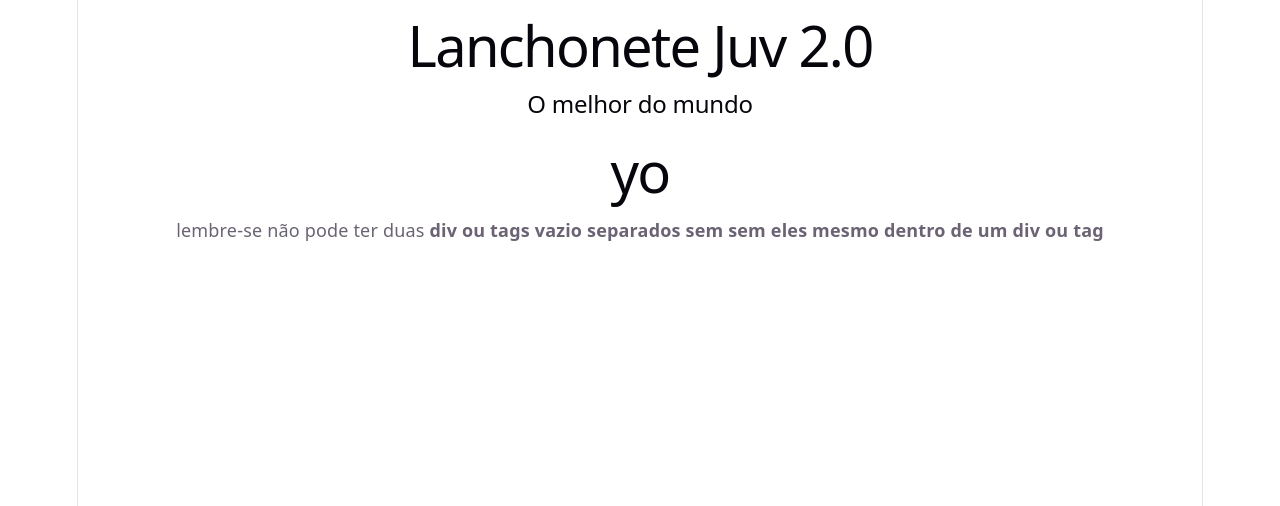
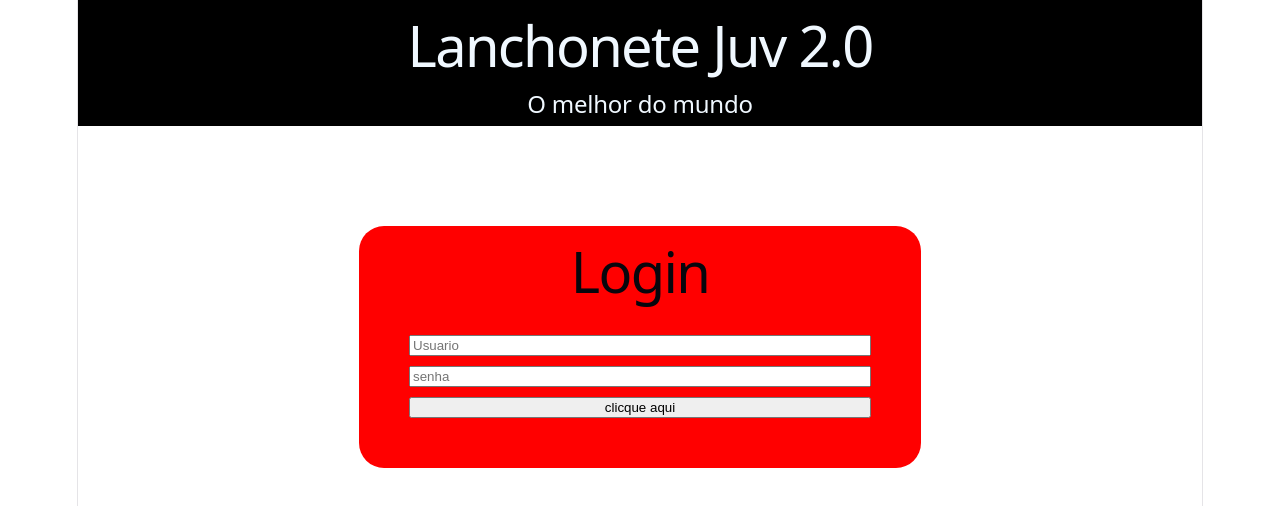
Before and after one commit to pierrelouis9-del/React_site-html, a React (Vite) app: page / in a window 1280 px wide. Shown: the top 506 px of the page. Built offline with nearby package versions, Linux system fonts and the light colour scheme.

Commit message:
terceiro commit

```diff
--- a/src/App.jsx
+++ b/src/App.jsx
@@ -8,7 +8,7 @@ function App() {
         subtitulo="O melhor do mundo"
       />
 
-      <Login />
+      <Login title ="Login"/>
     </>
 
 
--- /dev/null
+++ b/src/components/Header.css
@@ -0,0 +1,7 @@
+.titulo{
+    background-color: rgb(0, 0, 0);
+}
+
+.titulo h1,h2 {
+    color: aliceblue;
+}
--- a/src/components/Header.jsx
+++ b/src/components/Header.jsx
@@ -1,10 +1,15 @@
-function Header({titulo,subtitulo}) {
+import './Header.css'
+
+function Header({ titulo, subtitulo }) {
     return (
 
         <>
-            <h1>{titulo}</h1>
+            <div className="titulo">
+                <h1>{titulo}</h1>
 
-            <h2>{subtitulo}</h2>
+                <h2>{subtitulo}</h2>
+            </div>
+
 
         </>
 
--- /dev/null
+++ b/src/components/Login.css
@@ -0,0 +1,17 @@
+.title{
+    background-color: red;
+    gap: 10px;
+    margin-top:100px ;
+    margin-left: 25%;
+    margin-right: 25%;
+    border: 50px;
+    border-radius: 25px;
+
+}
+.title div{
+    display: flex;
+    flex-direction: column;
+    gap: 10px;
+    margin: 50px;
+
+}
--- a/src/components/Login.jsx
+++ b/src/components/Login.jsx
@@ -1,14 +1,25 @@
-function Login (){
+import './Login.css'
+
+function Login ({title}){
     return(
+
+        <>
+
+       <div className="title">
+        <h1> {title} </h1>
         <div>
-        <>
-        <h1> yo </h1>
-        <p>lembre-se não pode ter duas <strong> div ou tags vazio separados sem sem eles mesmo dentro de um div ou tag </strong></p>
-        </>
-        <>
+            <input type="text" placeholder='Usuario'/>
+            <input type="text" placeholder='senha'/>
+            <button> clicque aqui</button>
+
+        </div>
+
+        </div>
+
         </>
 
-        </div>
+
+
 
 
 
```
